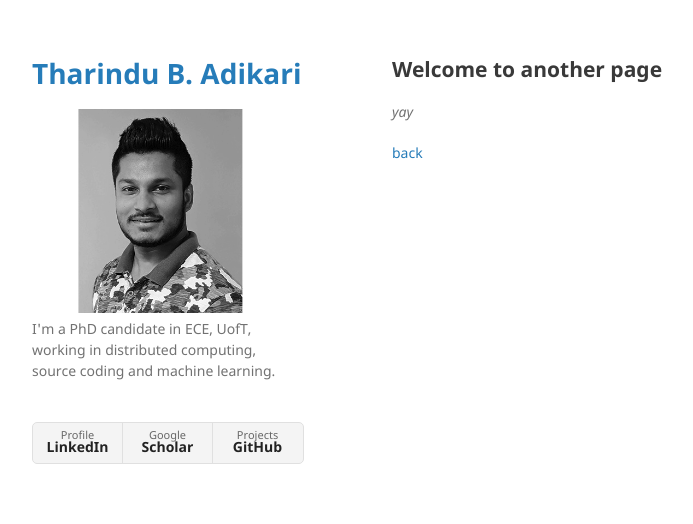
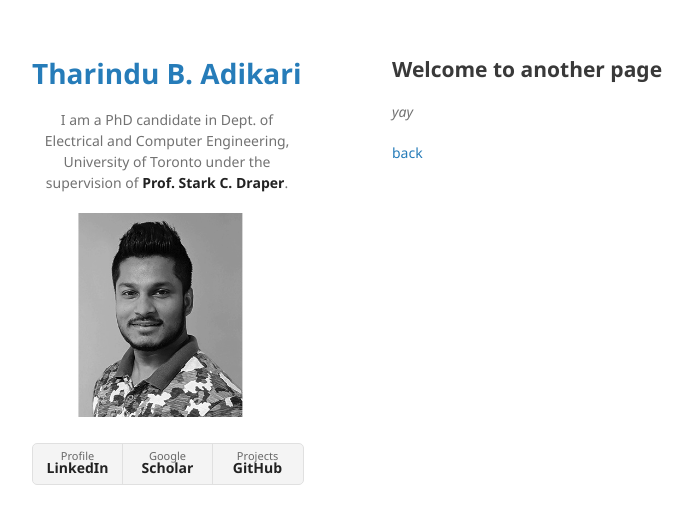
Before and after one commit to thadikari/thadikari.github.io, a Jekyll site: the page built from another-page.md, in a window 1280 px wide. Shown: the top 524 px of the page, without its empty margins (178-871 px from the left). Built offline with Jekyll 4.4.1, drawn with Linux system fonts in a browser that asks for light colours; our own code applies the rules of GitHub Pages for plain Markdown files.

Commit message:
minor changes

```diff
--- a/_layouts/default.html
+++ b/_layouts/default.html
@@ -19,19 +19,24 @@
         <!-- <h1><a href="{{ "/" | absolute_url }}">{{ site.title | default: site.github.repository_name }}</a></h1> -->
         <h1><a href="{{ "/" | absolute_url }}">{{ site.title | default: site.github.repository_name }}</a></h1>
 
-        {% if site.logo %}
-          <img src="/assets/img/photo.png" alt="Photo" />
-          <!-- <img src="{{site.logo | relative_url}}" alt="Logo" /> -->
-        {% endif %}
-
         <!--
           Tharindu Adikari, University of Moratuwa
           Tharindu B. Adikari, University of Toronto
           thadikari
           -->
-        <p>I'm a PhD candidate in ECE, UofT, working in distributed computing, source coding and machine learning.</p>
+        <p align="center">
+        I am a PhD candidate in Dept. of Electrical and Computer Engineering, University of Toronto under the supervision of <a href="https://www.ece.utoronto.ca/people/draper-s"><strong>Prof. Stark C. Draper</strong></a>.
+        <!-- Distributed computing | Machine learning | Source coding | PhD candidate - University of Toronto
+        Graduate student in ECE, UofT, working in distributed computing, source coding and machine learning. -->
+        </p>
         <!-- <p>{{ site.description | default: site.github.project_tagline }}</p> -->
-        <br>
+
+        {% if site.logo %}
+          <img src="/assets/img/photo.png" alt="Photo" />
+          <!-- <img src="{{site.logo | relative_url}}" alt="Logo" /> -->
+        {% endif %}
+        <br>        <br>
+
 
         <!--
         {% if site.github.is_project_page %}
```
Also changed, not shown: index.md (+0 -2 lines).
